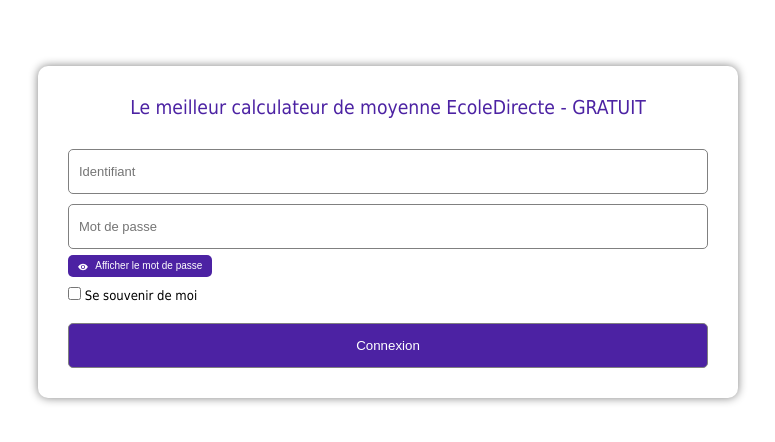
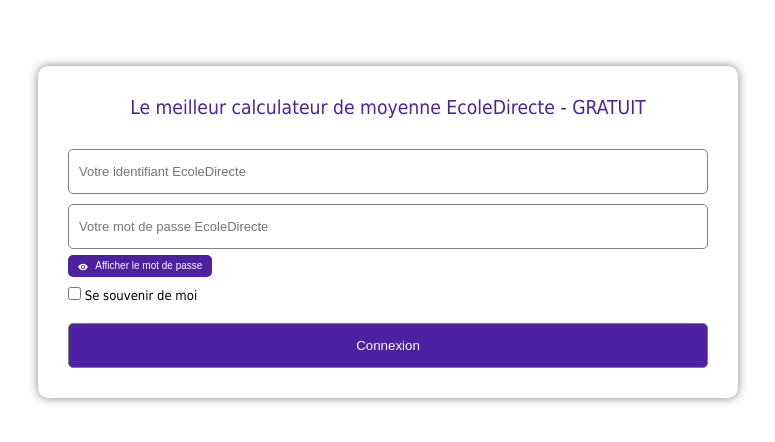
Before and after one commit to tbzt/ecoledirecte-moyenne, a plain HTML site: page index.html in a window 1280 px wide. Shown: the part 168-610 px from the top of the page, without its empty margins (252-1027 px from the left). Drawn offline with nearby package versions, Linux system fonts and the light colour scheme.

Commit message:
Update index.html

```diff
--- a/index.html
+++ b/index.html
@@ -1,13 +1,13 @@
 <!DOCTYPE html>
-<html lang="en">
+<html lang="fr">
 <head>
     <meta charset="UTF-8">
     <meta http-equiv="X-UA-Compatible" content="IE=edge">
     <meta name="viewport" content="width=device-width, initial-scale=1.0">
     <meta name="theme-color" content="#AAD8EA">
-    <meta name="description" content="Calculateur de moyenne EcoleDirecte">
+    <meta name="description" content="Le meilleur calculateur de moyenne pour l'application EcoleDirecte">
     <link rel="stylesheet" href="style.css">
-    <title>Moyenne EcoleDirecte - La meilleure appli</title>
+    <title>Calculer votre Moyenne EcoleDirecte - La meilleure appli gratuite</title>
     <link rel="icon" href="favicon.png">
     <script src="https://code.jquery.com/jquery-3.6.3.slim.min.js"></script>
 
@@ -18,11 +18,10 @@
         <div id="box">
             <p id="info-text">Le meilleur calculateur de moyenne EcoleDirecte - GRATUIT</p>
             <div class="form-container">
-                <input type="text" placeholder="Identifiant" id="username" aria-label="identifiant"
-                       autocomplete="username" autocapitalize="off"
+                <input type="text" placeholder="Votre identifiant EcoleDirecte" id="username" aria-label="identifiant"
+                       autocapitalize="off"
                        class="fields">
-                <input type="password" placeholder="Mot de passe" id="password" aria-label="identifiant"
-                       autocomplete="current-password"
+                <input type="password" placeholder="Votre mot de passe EcoleDirecte" id="password" aria-label="password"
                        class="fields">
                 <button id="toggleButton" class="noselect">
                     <svg xmlns="http://www.w3.org/2000/svg" viewBox="0 0 24 24" id="toggleSVG">
```
